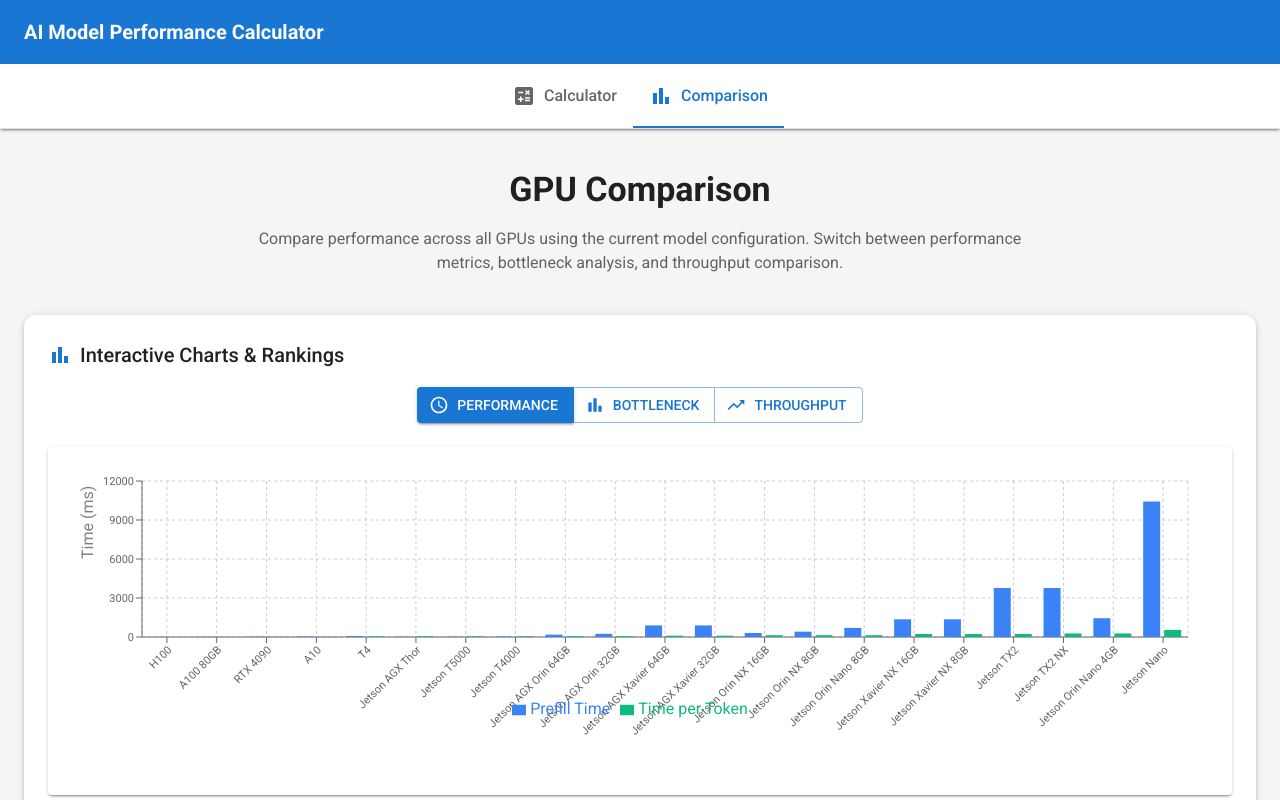
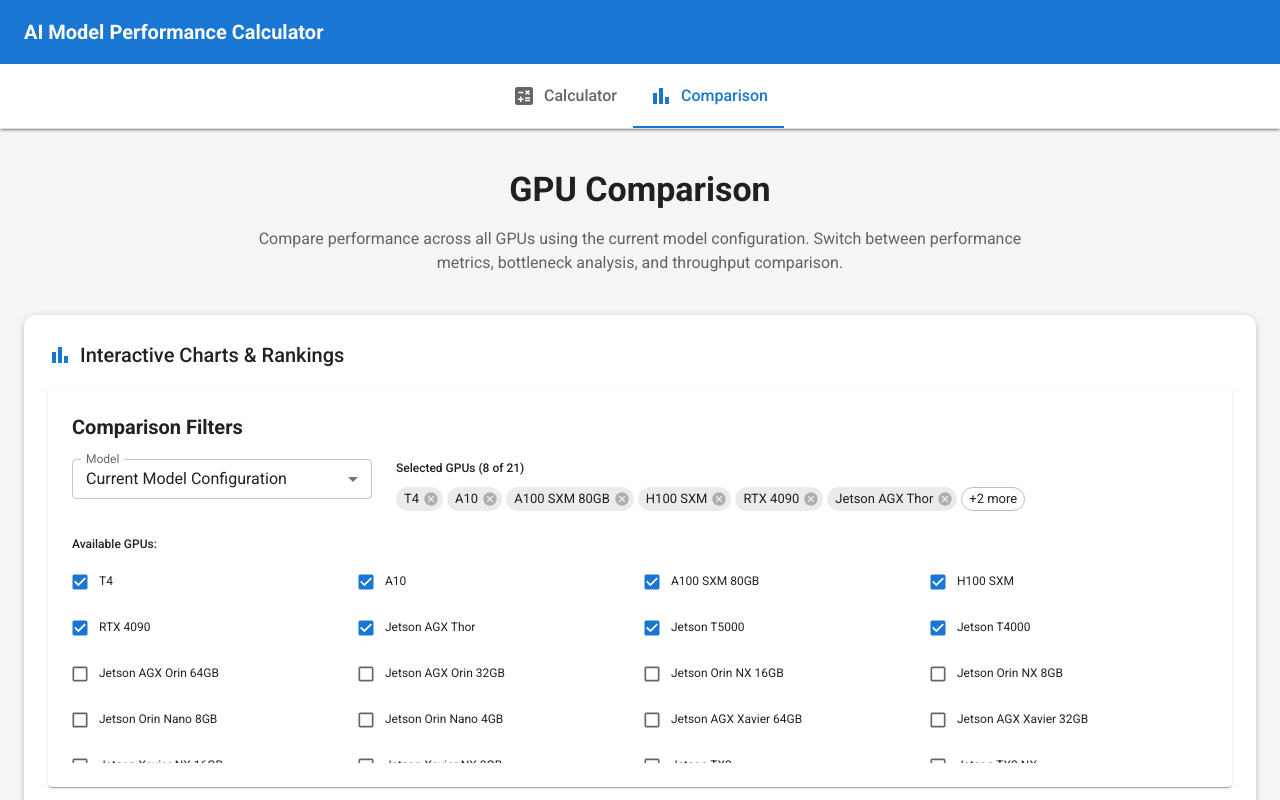
Before and after one commit to NickCao/edge-device-dataset, a React (Vite) app in the folder frontend/: page / in a window 1280 px wide. Both pictures are taken after a click on the tab "Comparison". Shown: the top 800 px of the page. Built offline with nearby package versions, Linux system fonts and the light colour scheme.

Commit message:
Update comparison

```diff
--- a/frontend/src/components/AIModelCalculator.tsx
+++ b/frontend/src/components/AIModelCalculator.tsx
@@ -17,7 +17,7 @@ import {
   Calculate as CalculateIcon,
   BarChart as BarChartIcon,
 } from '@mui/icons-material';
-import type { GPUSpecs, ModelSpecs, CalculationResults, ComparisonResult } from '../types/calculator';
+import type { GPUSpecs, ModelSpecs, CalculationResults } from '../types/calculator';
 import { COMMON_GPUS, DEFAULT_MODEL } from '../types/calculator';
 import { calculatePerformance } from '../utils/calculations';
 import { GPUSelector } from './GPUSelector';
@@ -51,7 +51,6 @@ export const AIModelCalculator: React.FC = () => {
   const [selectedGPU, setSelectedGPU] = useState<GPUSpecs>(COMMON_GPUS[1]); // Default to A10
   const [modelSpecs, setModelSpecs] = useState<ModelSpecs>(DEFAULT_MODEL);
   const [results, setResults] = useState<CalculationResults | null>(null);
-  const [comparisonResults, setComparisonResults] = useState<ComparisonResult[]>([]);
   const [tabValue, setTabValue] = useState(0);
 
   const handleTabChange = (_event: React.SyntheticEvent, newValue: number) => {
@@ -63,13 +62,6 @@ export const AIModelCalculator: React.FC = () => {
     if (selectedGPU && modelSpecs) {
       const calculationResults = calculatePerformance(selectedGPU, modelSpecs);
       setResults(calculationResults);
-
-      // Calculate comparison results for all GPUs
-      const comparisons = COMMON_GPUS.map(gpu => ({
-        gpu,
-        results: calculatePerformance(gpu, modelSpecs),
-      }));
-      setComparisonResults(comparisons);
     }
   }, [selectedGPU, modelSpecs]);
 
@@ -234,7 +226,6 @@ export const AIModelCalculator: React.FC = () => {
             </Typography>
           </Box>
 
-          {results && (
                 <Card elevation={3}>
         <CardContent sx={{ p: 3 }}>
           <Box sx={{ display: 'flex', alignItems: 'center', mb: 2 }}>
@@ -244,22 +235,13 @@ export const AIModelCalculator: React.FC = () => {
             </Typography>
           </Box>
           <ComparisonChart
-                  comparisons={comparisonResults}
+            availableModels={[
+              { name: 'Current Model Configuration', specs: modelSpecs },
+              { name: 'Llama 2 7B (Default)', specs: DEFAULT_MODEL },
+            ]}
           />
         </CardContent>
       </Card>
-          )}
-
-          {!results && (
-            <Box sx={{ textAlign: 'center', py: 8 }}>
-              <Typography variant="h6" color="text.secondary" sx={{ mb: 2 }}>
-                Configure your model in the Calculator tab
-              </Typography>
-              <Typography variant="body2" color="text.secondary">
-                Set up your GPU and model parameters to see comparison charts.
-              </Typography>
-            </Box>
-          )}
         </TabPanel>
 
         {/* Footer */}
--- a/frontend/src/components/ComparisonChart.tsx
+++ b/frontend/src/components/ComparisonChart.tsx
@@ -19,6 +19,14 @@ import {
   Button,
   Alert,
   Chip,
+  FormControl,
+  InputLabel,
+  Select,
+  MenuItem,
+  Checkbox,
+  FormControlLabel,
+  FormGroup,
+
 } from '@mui/material';
 import {
   BarChart as BarChartIcon,
@@ -26,16 +34,38 @@ import {
   AccessTime as ClockIcon,
   Info as InfoIcon,
 } from '@mui/icons-material';
-import type { ComparisonResult } from '../types/calculator';
+import type { ComparisonResult, ModelSpecs } from '../types/calculator';
+import { COMMON_GPUS } from '../types/calculator';
+import { calculatePerformance } from '../utils/calculations';
 
 interface ComparisonChartProps {
-  comparisons: ComparisonResult[];
+  availableModels: { name: string; specs: ModelSpecs }[];
 }
 
 type ChartType = 'performance' | 'bottleneck' | 'throughput';
 
-export const ComparisonChart: React.FC<ComparisonChartProps> = ({ comparisons }) => {
+export const ComparisonChart: React.FC<ComparisonChartProps> = ({ availableModels }) => {
   const [chartType, setChartType] = useState<ChartType>('performance');
+  const [selectedModelIndex, setSelectedModelIndex] = useState<number>(0);
+  const [selectedGPUs, setSelectedGPUs] = useState<string[]>(
+    COMMON_GPUS.slice(0, 8).map(gpu => gpu.name) // Default to first 8 GPUs
+  );
+
+  // Calculate comparisons based on selected model and filtered GPUs
+  const currentModel = availableModels[selectedModelIndex]?.specs;
+  const filteredGPUs = COMMON_GPUS.filter(gpu => selectedGPUs.includes(gpu.name));
+  const comparisons: ComparisonResult[] = currentModel ? filteredGPUs.map(gpu => ({
+    gpu,
+    results: calculatePerformance(gpu, currentModel),
+  })) : [];
+
+  const handleGPUToggle = (gpuName: string) => {
+    setSelectedGPUs(prev =>
+      prev.includes(gpuName)
+        ? prev.filter(name => name !== gpuName)
+        : [...prev, gpuName]
+    );
+  };
 
   // Prepare data for performance chart (times)
   const performanceData = comparisons.map(comp => ({
@@ -111,8 +141,8 @@ export const ComparisonChart: React.FC<ComparisonChartProps> = ({ comparisons })
               />
               <Tooltip content={<CustomTooltip />} />
               <Legend fontSize={11} />
-              <Bar dataKey="prefillTime" fill="#3B82F6" name="Prefill Time" />
-              <Bar dataKey="timePerToken" fill="#10B981" name="Time per Token" />
+              <Bar dataKey="prefillTime" fill="#3B82F6" name="Prefill" />
+              <Bar dataKey="timePerToken" fill="#10B981" name="Decode" />
             </BarChart>
           </ResponsiveContainer>
         );
@@ -185,6 +215,95 @@ export const ComparisonChart: React.FC<ComparisonChartProps> = ({ comparisons })
 
   return (
     <Box sx={{ display: 'flex', flexDirection: 'column', gap: 3 }}>
+      {/* Filters Section */}
+      <Paper elevation={1} sx={{ p: 3 }}>
+        <Typography variant="h6" sx={{ mb: 2, fontWeight: 'bold' }}>
+          Comparison Filters
+        </Typography>
+
+        <Box sx={{ display: 'flex', flexDirection: 'column', gap: 3 }}>
+          {/* Model and GPU Summary Row */}
+          <Box sx={{ display: 'flex', gap: 3, flexDirection: { xs: 'column', md: 'row' } }}>
+            {/* Model Selection */}
+            <Box sx={{ flex: '0 0 300px' }}>
+              <FormControl fullWidth size="small">
+                <InputLabel id="model-select-label">Model</InputLabel>
+                <Select
+                  labelId="model-select-label"
+                  value={selectedModelIndex}
+                  label="Model"
+                  onChange={(e) => setSelectedModelIndex(e.target.value as number)}
+                >
+                  {availableModels.map((model, index) => (
+                    <MenuItem key={index} value={index}>
+                      {model.name}
+                    </MenuItem>
+                  ))}
+                </Select>
+              </FormControl>
+            </Box>
+
+            {/* GPU Selection Summary */}
+            <Box sx={{ flex: 1 }}>
+              <Box sx={{ display: 'flex', flexDirection: 'column', gap: 1 }}>
+                <Typography variant="caption" sx={{ fontWeight: 'medium' }}>
+                  Selected GPUs ({selectedGPUs.length} of {COMMON_GPUS.length})
+                </Typography>
+                <Box sx={{ display: 'flex', flexWrap: 'wrap', gap: 0.5, maxHeight: 60, overflow: 'auto' }}>
+                  {selectedGPUs.slice(0, 6).map(gpuName => (
+                    <Chip
+                      key={gpuName}
+                      label={gpuName.replace('NVIDIA ', '')}
+                      size="small"
+                      onDelete={() => handleGPUToggle(gpuName)}
+                    />
+                  ))}
+                  {selectedGPUs.length > 6 && (
+                    <Chip
+                      label={`+${selectedGPUs.length - 6} more`}
+                      size="small"
+                      variant="outlined"
+                    />
+                  )}
+                </Box>
+              </Box>
+            </Box>
+          </Box>
+
+          {/* GPU Selection Checkboxes */}
+          <Box>
+            <Typography variant="caption" sx={{ fontWeight: 'medium', mb: 1, display: 'block' }}>
+              Available GPUs:
+            </Typography>
+            <FormGroup sx={{ maxHeight: 200, overflow: 'auto' }}>
+              <Box sx={{
+                display: 'grid',
+                gridTemplateColumns: { xs: '1fr 1fr', sm: 'repeat(3, 1fr)', md: 'repeat(4, 1fr)' },
+                gap: 1
+              }}>
+                {COMMON_GPUS.map((gpu) => (
+                  <FormControlLabel
+                    key={gpu.name}
+                    control={
+                      <Checkbox
+                        checked={selectedGPUs.includes(gpu.name)}
+                        onChange={() => handleGPUToggle(gpu.name)}
+                        size="small"
+                      />
+                    }
+                    label={
+                      <Typography variant="caption">
+                        {gpu.name.replace('NVIDIA ', '')}
+                      </Typography>
+                    }
+                  />
+                ))}
+              </Box>
+            </FormGroup>
+          </Box>
+        </Box>
+      </Paper>
+
       {/* Chart Type Selector */}
       <ButtonGroup variant="outlined" sx={{ alignSelf: 'center', flexWrap: 'wrap' }}>
         <Button
```
Lines whose indentation alone changed are shown as unchanged.
